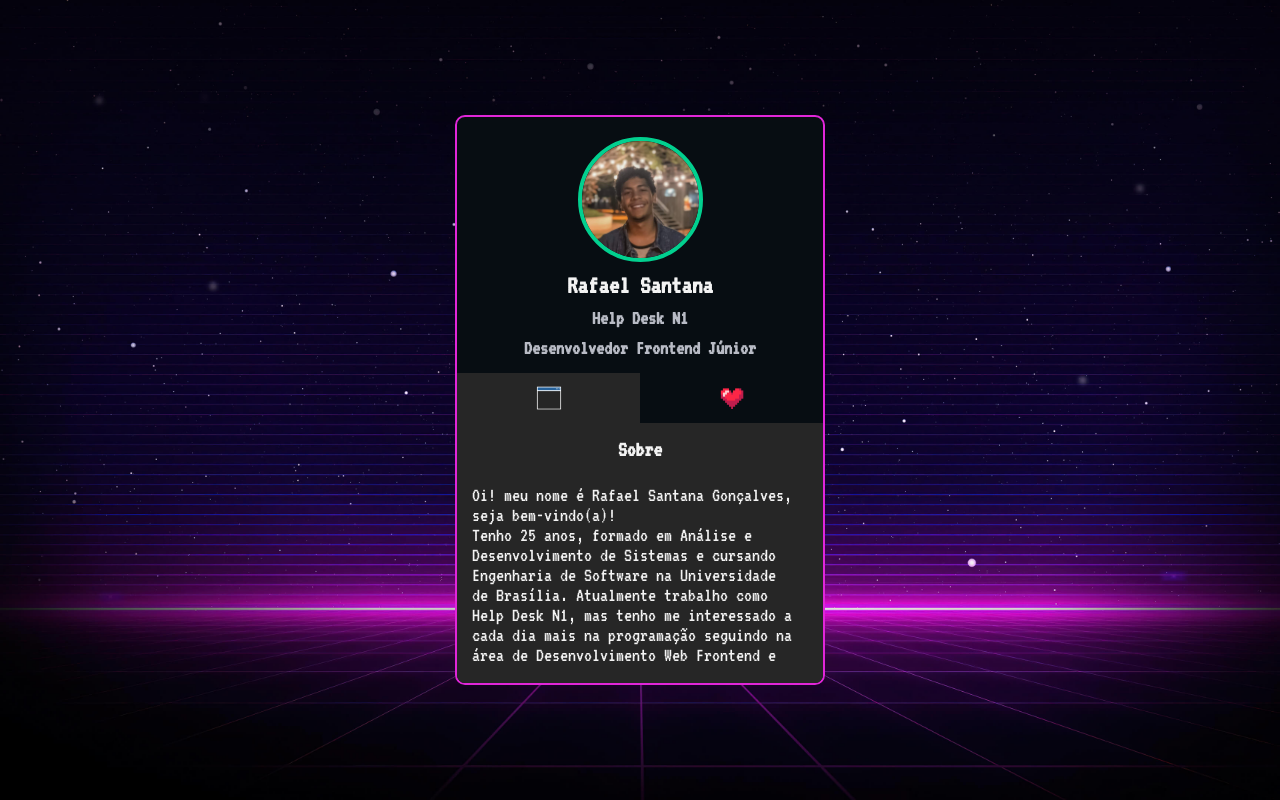
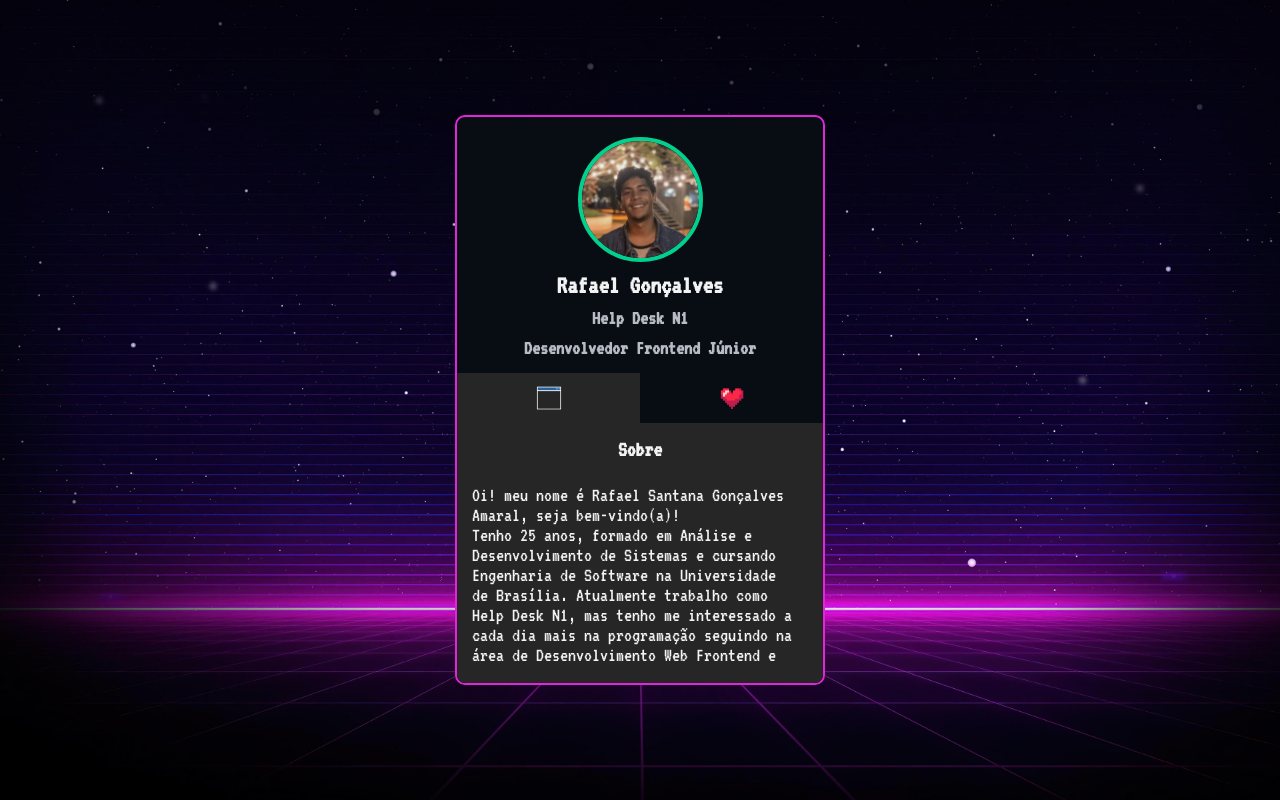
Before and after one commit to rafs11/mini-portfolio, a plain HTML site: page index.html in a window 1280 px wide. Drawn offline with Linux system fonts and the light colour scheme.

Commit message:
Update index.html

```diff
--- a/index.html
+++ b/index.html
@@ -21,7 +21,7 @@
     <main class="cartao">
       <div class="minhas-informacoes">
         <img src="./src/images/foto-perfil.jpg" alt="foto de perfil" />
-        <h1 class="nome">Rafael Santana</h1>
+        <h1 class="nome">Rafael Gonçalves</h1>
         <h2 class="cargo">Help Desk N1</h2>
         <h2 class="cargo">Desenvolvedor Frontend Júnior</h2>
       </div>
@@ -41,7 +41,7 @@
             <h3 class="sub-titulo">Sobre</h3>
 
             <div class="descricao">
-              <p>Oi! meu nome é Rafael Santana Gonçalves, seja bem-vindo(a)!</p>
+              <p>Oi! meu nome é Rafael Santana Gonçalves Amaral, seja bem-vindo(a)!</p>
 
               <p>
                 Tenho 25 anos, formado em Análise e Desenvolvimento de Sistemas e cursando Engenharia de Software na Universidade de Brasília. Atualmente trabalho como Help Desk N1, mas tenho me interessado a cada dia mais na programação seguindo na área de Desenvolvimento Web Frontend e estou me especializando em <span>HTML, CSS, JavaScript e React</span>. Sou cristão e apaixonado por música; toco bateria, violão e baixo e também pode me chamar pra uma play! ;)
```
